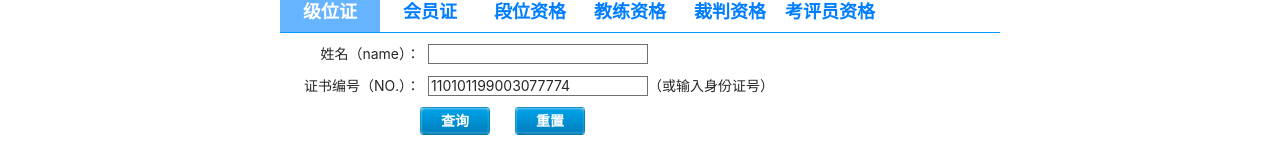
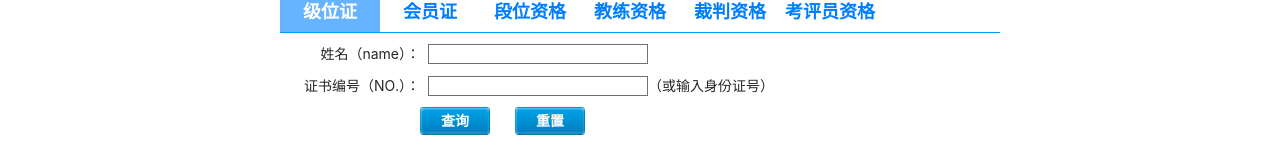
Before and after one commit to feigebaobei/reactofwebsite, a React (Create React App) app: page /query in a window 1280 px wide. Shown: the part 383-549 px from the top of the page. Built offline with nearby package versions, Linux system fonts and the light colour scheme.

Commit message:
chore(): 取消默认值

```diff
--- a/src/pages/Query/index.js
+++ b/src/pages/Query/index.js
@@ -28,8 +28,8 @@ let buttonList = [
 
 function Query() {
   let [buttonActive, setButtonActive] = useState('10')
-  // let [number, setNumber] = useState('')
-  let [number, setNumber] = useState('110101199003077774') // for test
+  let [number, setNumber] = useState('')
+  // let [number, setNumber] = useState('110101199003077774') // for test
   let [name, setName] = useState('')
   let nameRef = useRef()
   let numberRef = useRef()
```
